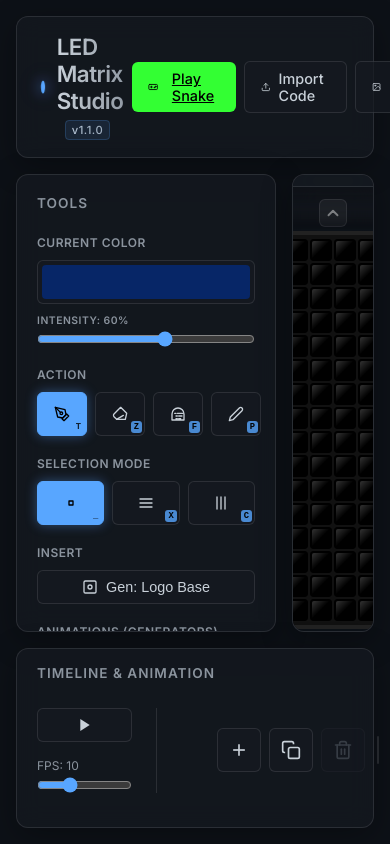
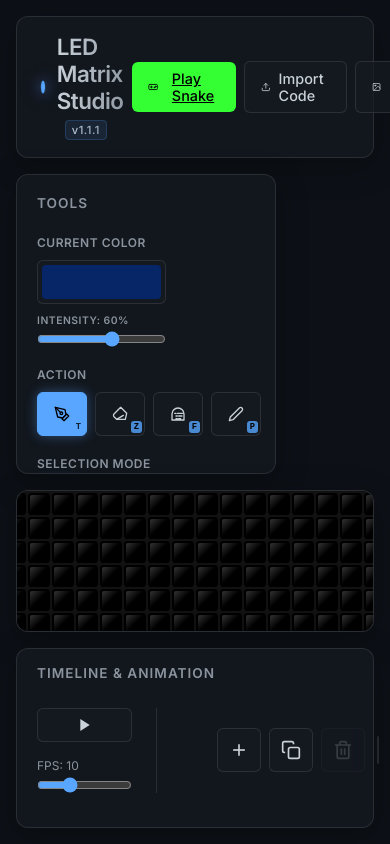
Before and after one commit to Hackathon-MODART/hackathon-modart-modelizer, a Nuxt app in the folder led-matrix-app/: page / in a window 390 px wide. Shown: the top 844 px of the page. Built offline with nearby package versions, Linux system fonts and the light colour scheme.

Commit message:
feat(blink): remove blink and improve css

```diff
--- a/led-matrix-app/components/Toolbar.vue
+++ b/led-matrix-app/components/Toolbar.vue
@@ -221,22 +221,6 @@
     <div class="tool-section">
       <label>Animations (Generators)</label>
       <div class="button-group-vertical">
-        <button class="btn" @click="$emit('generateBlink')">
-          <svg
-            xmlns="http://www.w3.org/2000/svg"
-            width="16"
-            height="16"
-            viewBox="0 0 24 24"
-            fill="none"
-            stroke="currentColor"
-            stroke-width="2"
-            stroke-linecap="round"
-            stroke-linejoin="round"
-          >
-            <polygon points="13 2 3 14 12 14 11 22 21 10 12 10 13 2"></polygon>
-          </svg>
-          Gen: Blink
-        </button>
         <button class="btn" @click="$emit('generateLogoAnimation')">
           <svg
             xmlns="http://www.w3.org/2000/svg"
@@ -354,6 +338,14 @@ const setActionMode = (mode: "single" | "row" | "col") => {
   height: 100%;
 }
 
+@media (max-width: 1200px) {
+  .toolbar {
+    flex-direction: row;
+    flex-wrap: wrap;
+    justify-content: flex-start;
+  }
+}
+
 .tool-section {
   display: flex;
   flex-direction: column;
--- a/led-matrix-app/pages/index.vue
+++ b/led-matrix-app/pages/index.vue
@@ -145,7 +145,6 @@
         <div class="toolbar-wrapper glass">
           <h3>Tools</h3>
           <Toolbar
-            @generateBlink="onGenerateBlink"
             @generateCircle="onGenerateCircle"
             @generateLogo="onGenerateLogo"
             @generateLogoAnimation="onGenerateLogoAnimation"
@@ -467,17 +466,6 @@ onUnmounted(() => {
 });
 
 // --- Generators ---
-const onGenerateBlink = () => {
-  const color = store.selectedColor.value;
-
-  // Gen Blink: Fill with color, then frame of black
-  store.addFrame();
-  store.fillGrid(color);
-
-  store.addFrame();
-  store.fillGrid(store.DEFAULT_COLOR);
-};
-
 const onGenerateCircle = () => {
   const color = store.selectedColor.value;
   const maxRadius = Math.ceil(
@@ -1133,6 +1121,16 @@ const loadPattern = (pattern: LedPattern) => {
   min-height: 0;
 }
 
+@media (max-width: 1200px) {
+  .workspace {
+    flex-direction: column;
+  }
+  .toolbar-wrapper {
+    width: 100%;
+    max-height: 300px;
+  }
+}
+
 .toolbar-wrapper {
   width: 260px;
   padding: 20px;
--- a/led-matrix-app/utils/version.ts
+++ b/led-matrix-app/utils/version.ts
@@ -1 +1 @@
-export const APP_VERSION = '1.1.0'
+export const APP_VERSION = '1.1.1'
```
